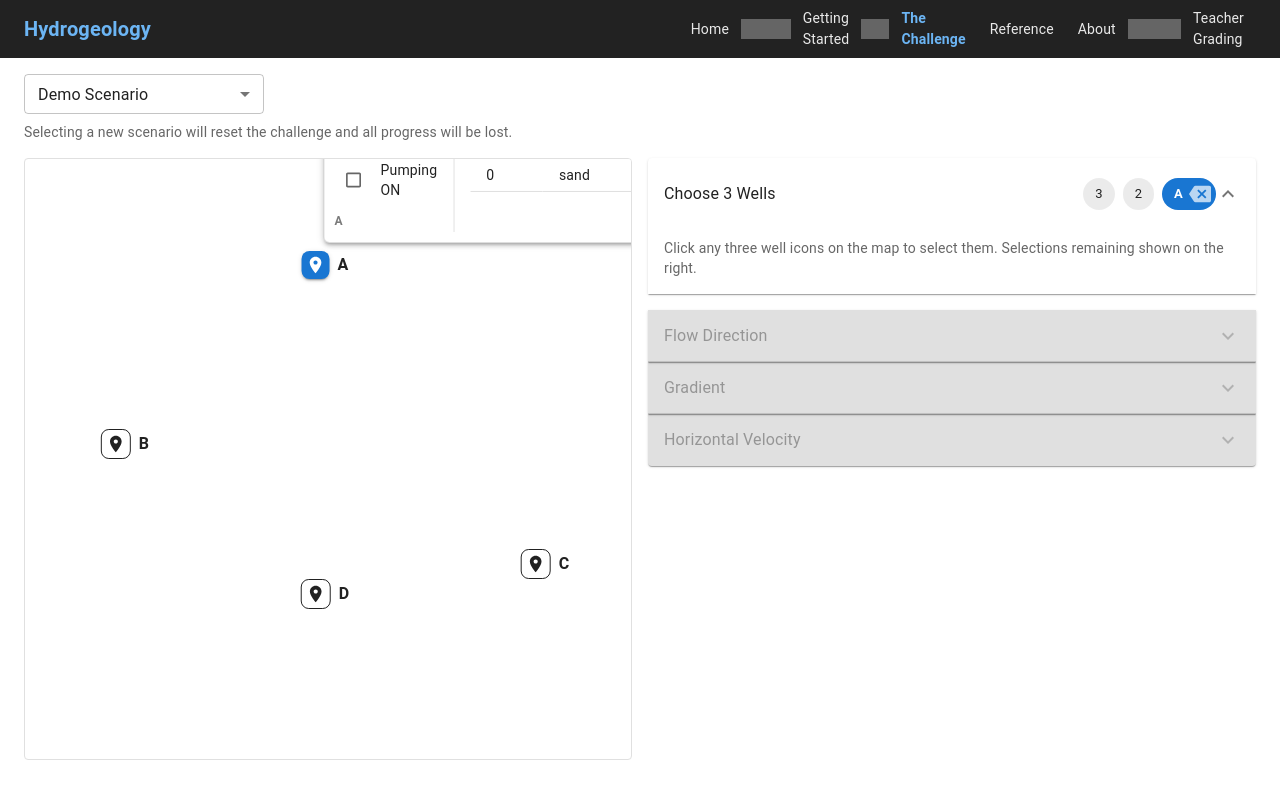
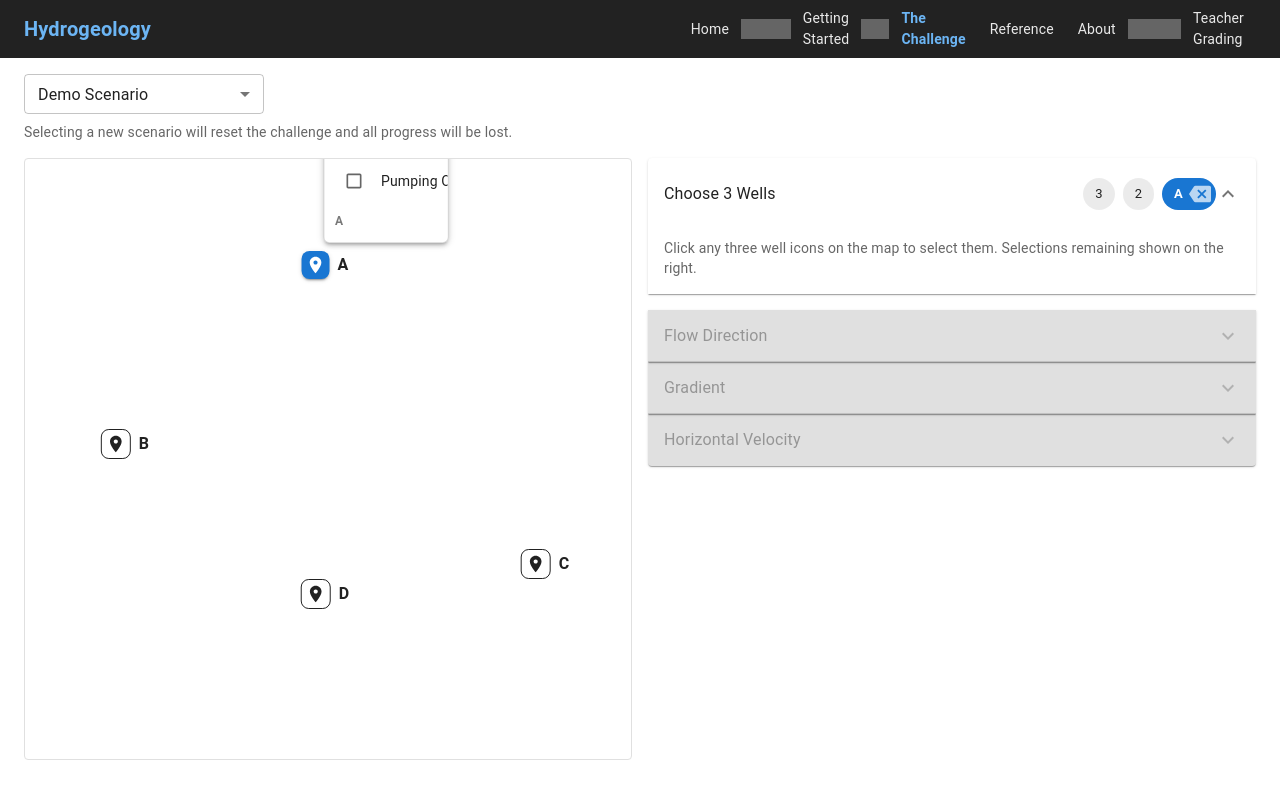
Before and after one commit to Geosyntec/ngwa-hydrogeo-challenge, a React (Vite) app: page /scenario in a window 1280 px wide. Both pictures are taken after a click on the button 315 px from the left and 264 px from the top of the page. Built offline with nearby package versions, Linux system fonts and the light colour scheme.

Commit message:
Improve well marker display and position

```diff
--- a/src/features/scenario/components/MapView/MapView.tsx
+++ b/src/features/scenario/components/MapView/MapView.tsx
@@ -1,12 +1,53 @@
+import { useMemo } from "react";
 import { Box } from "@mui/material";
 import { useAppSelector } from "../../../../app/hooks";
-import { selectMap, selectWells } from "../../ScenarioSlice";
+import { selectMap, selectWells, selectSelectedWellIds, selectAllWellsSelected } from "../../ScenarioSlice";
+import type { WellModel } from "../../scenarioTypes";
+import type { WellInfoCardPlacement } from "./WellInfoCard";
 import WellMarker from "./WellMarker";
 import MapOverlay from "./MapOverlay";
+
+/**
+ * Compute card placement for each selected well so popovers stay visible and don't overlap.
+ * Mirrors legacy scenario.js: sort selected wells by Y; topmost → above, bottommost → below,
+ * middle → left or right depending on whether its X is left of both others.
+ */
+function useWellCardPlacements(): Record<string, WellInfoCardPlacement> {
+  const wells = useAppSelector(selectWells);
+  const selected = useAppSelector(selectSelectedWellIds);
+  const allSelected = useAppSelector(selectAllWellsSelected);
+
+  return useMemo(() => {
+    if (!allSelected || !selected.one || !selected.two || !selected.three) return {};
+
+    const ids = [selected.one, selected.two, selected.three];
+    const selectedWells: WellModel[] = ids
+      .map((id) => wells.find((w) => w.id === id))
+      .filter((w): w is WellModel => !!w);
+
+    if (selectedWells.length !== 3) return {};
+
+    const byY = [...selectedWells].sort((a, b) => a.Top - b.Top);
+    const topmost = byY[0];
+    const middle = byY[1];
+    const bottommost = byY[2];
+
+    const placement: Record<string, WellInfoCardPlacement> = {};
+    placement[topmost.id] = "above";
+    placement[bottommost.id] = "below";
+    const middleLeftOfBoth =
+      middle.Left < topmost.Left && middle.Left < bottommost.Left;
+    placement[middle.id] = middleLeftOfBoth ? "left" : "right";
+
+    return placement;
+  }, [allSelected, wells, selected.one, selected.two, selected.three]);
+}
 
 export default function MapView() {
   const map = useAppSelector(selectMap);
   const wells = useAppSelector(selectWells);
+  const cardPlacements = useWellCardPlacements();
+
   return (
     <Box
       id="mapcontent"
@@ -20,7 +61,11 @@ export default function MapView() {
       }}
     >
       {wells.map((w) => (
-        <WellMarker key={w.id} wellId={w.id} />
+        <WellMarker
+          key={w.id}
+          wellId={w.id}
+          cardPlacement={cardPlacements[w.id]}
+        />
       ))}
       <MapOverlay />
     </Box>
--- a/src/features/scenario/components/MapView/WellInfoCard.tsx
+++ b/src/features/scenario/components/MapView/WellInfoCard.tsx
@@ -1,4 +1,21 @@
-import { Box, Checkbox, Stack, Table, TableBody, TableCell, TableHead, TableRow, Typography } from '@mui/material'
+import { useState } from 'react'
+import {
+  Box,
+  Checkbox,
+  IconButton,
+  Stack,
+  Table,
+  TableBody,
+  TableCell,
+  TableHead,
+  TableRow,
+  Typography,
+} from '@mui/material'
+import UnfoldMore from '@mui/icons-material/UnfoldMore'
+import UnfoldLess from '@mui/icons-material/UnfoldLess'
+
+/** Where to anchor the card relative to the well marker (legacy: optimal visibility when 3 wells selected). */
+export type WellInfoCardPlacement = 'above' | 'below' | 'left' | 'right'
 
 export type WellInfoCardProps = {
   well: {
@@ -16,14 +33,28 @@ export type WellInfoCardProps = {
   left: number
   /** Whether the card should be visible */
   open: boolean
+  /** Where to anchor the card relative to the marker (default: above). Set by MapView when 3 wells selected. */
+  placement?: WellInfoCardPlacement
   /** Optional: toggle pump */
   onTogglePumping?: (on: boolean) => void
 }
 
 /**
  * A non-modal hover card that anchors near a well marker.
- * This component is purely presentational—no focus trapping, no portal.
+ * G/S/P and pumping are always visible; Geology & Hydrology is hidden by default
+ * and toggled with an icon (legacy expand/collapse behavior). Card has a max width
+ * with horizontal/vertical scroll when content overflows.
  */
+const PLACEMENT_STYLES: Record<
+  WellInfoCardPlacement,
+  { transform: string; transformOrigin?: string }
+> = {
+  above: { transform: 'translate(8px, -100%)' },
+  below: { transform: 'translate(8px, 24px)' },
+  left: { transform: 'translate(calc(-100% - 8px), -50%)', transformOrigin: 'top center' },
+  right: { transform: 'translate(8px, -50%)', transformOrigin: 'top center' },
+}
+
 export default function WellInfoCard({
   well,
   allowPumping,
@@ -31,11 +62,15 @@ export default function WellInfoCard({
   top,
   left,
   open,
+  placement = 'above',
   onTogglePumping,
 }: WellInfoCardProps) {
-  // Offset the card slightly so it doesn’t cover the marker
-  const OFFSET_X = 14; // px to the right of the marker
-  const OFFSET_Y = -8; // px above the marker center
+  const [geologyExpanded, setGeologyExpanded] = useState(false)
+
+  const OFFSET_X = 14
+  const OFFSET_Y = placement === 'above' || placement === 'below' ? -8 : 0
+
+  const placementStyle = PLACEMENT_STYLES[placement]
 
   return (
     <Box
@@ -44,25 +79,41 @@ export default function WellInfoCard({
         position: 'absolute',
         top: top + OFFSET_Y,
         left: left + OFFSET_X,
-        transform: 'translate(8px, -100%)', // to the top-right of marker
+        ...placementStyle,
         zIndex: 2,
         display: open ? 'block' : 'none',
-        minWidth: 280,
-        maxWidth: 360,
+        maxWidth: 380,
+        maxHeight: '70vh',
+        overflowX: 'auto',
+        overflowY: 'auto',
         bgcolor: 'background.paper',
         border: (t) => `1px solid ${t.palette.divider}`,
         boxShadow: 3,
         borderRadius: 1.5,
         p: 1.25,
-        pointerEvents: 'auto', // allow hover inside if needed
+        pointerEvents: 'auto',
       }}
     >
-      <Stack direction="row" spacing={2}>
-        <Box>
+      <Stack direction="row" spacing={1} sx={{ minWidth: 'min-content' }}>
+        <Box sx={{ flexShrink: 0 }}>
+          <Stack direction="row" alignItems="flex-start" spacing={0.5}>
+            <IconButton
+              size="small"
+              onClick={() => setGeologyExpanded((e) => !e)}
+              aria-label={geologyExpanded ? 'Hide Geology & Hydrology' : 'Show Geology & Hydrology'}
+              sx={{ mt: -0.5, mr: 0.25 }}
+            >
+              {geologyExpanded ? (
+                <UnfoldLess fontSize="small" />
+              ) : (
+                <UnfoldMore fontSize="small" />
+              )}
+            </IconButton>
             <Stack spacing={0.5}>
               <Row label="G" value={`${well.GroundElevationFt}`} />
               <Row label="S" value={`${well.StaticElevationFt}`} />
               <Row label="P" value={`${well.PumpingElevationFt}`} />
+            </Stack>
           </Stack>
 
           {allowPumping && (
@@ -83,9 +134,10 @@ export default function WellInfoCard({
           </Box>
         </Box>
 
-        <Box sx={{ borderLeft: (t) => `1px solid ${t.palette.divider}`, mx: 1 }} />
-
-        <Box>
+        {geologyExpanded && (
+          <>
+            <Box sx={{ borderLeft: (t) => `1px solid ${t.palette.divider}`, alignSelf: 'stretch', flexShrink: 0 }} />
+            <Box sx={{ flexShrink: 0 }}>
               <Typography variant="subtitle2" sx={{ mb: 0.5 }}>Geology & Hydrology</Typography>
               <Table size="small" sx={{ width: 300 }}>
                 <TableHead>
@@ -108,6 +160,8 @@ export default function WellInfoCard({
                 </TableBody>
               </Table>
             </Box>
+          </>
+        )}
       </Stack>
     </Box>
   )
--- a/src/features/scenario/components/MapView/WellMarker.tsx
+++ b/src/features/scenario/components/MapView/WellMarker.tsx
@@ -9,10 +9,15 @@ import {
   selectWell,
   setWellPumping,
 } from "../../ScenarioSlice";
-import WellInfoCard from "./WellInfoCard";
+import WellInfoCard, { type WellInfoCardPlacement } from "./WellInfoCard";
 
-export default memo(function WellMarker({ wellId }: { wellId: string }) {
-  console.log("rendering well popover: ",wellId)
+export default memo(function WellMarker({
+  wellId,
+  cardPlacement,
+}: {
+  wellId: string;
+  cardPlacement?: WellInfoCardPlacement;
+}) {
   const dispatch = useAppDispatch();
   const well = useAppSelector(selectWellById(wellId));
   const allSelected = useAppSelector(selectAllWellsSelected);
@@ -68,7 +73,6 @@ export default memo(function WellMarker({ wellId }: { wellId: string }) {
           </Box>
 
           {/* Non-modal, anchored info card (rendered for selected wells) */}
-          {(
           <WellInfoCard
             well={{
               Name: well.Name,
@@ -80,15 +84,14 @@ export default memo(function WellMarker({ wellId }: { wellId: string }) {
             }}
             allowPumping={allowPumping}
             isTest={isTest}
-              // anchor near marker's position (use same top/left base in this container)
-              top={0} // local (relative to this wrapper)
-              left={0} // local (relative to this wrapper)
+            top={0}
+            left={0}
             open={showCard}
+            placement={cardPlacement}
             onTogglePumping={(on) =>
               dispatch(setWellPumping({ id: well.id, on }))
             }
           />
-          )}
         </Box>
       )}
     </>
```
Lines whose indentation alone changed are shown as unchanged.
